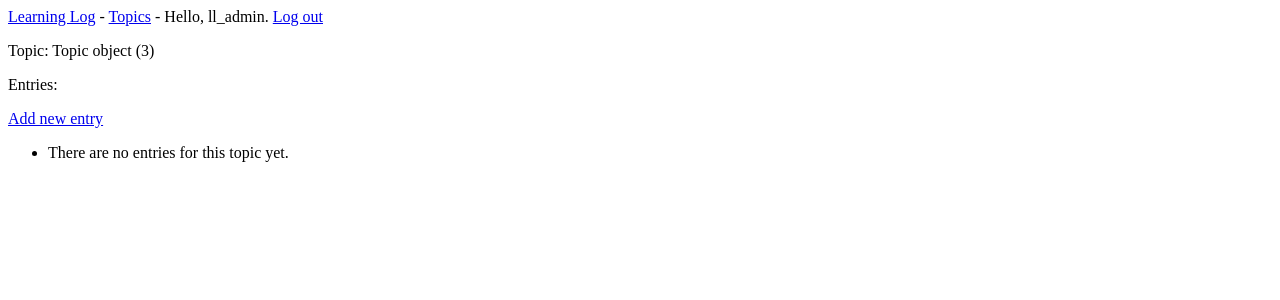
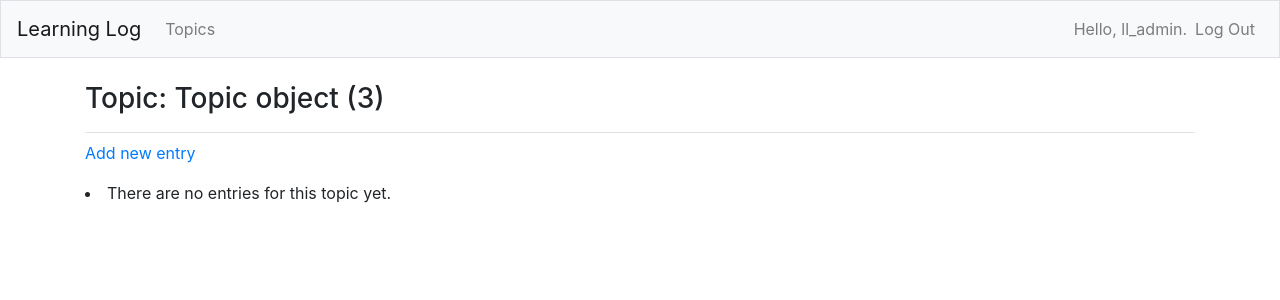
Before and after one commit to mars-sudo/git_practice, a Django app: page /topics/3/ in a window 1280 px wide. Shown: the top 300 px of the page. Run offline with Django 4.2, Linux system fonts and the light colour scheme; a user stored in the database is signed in; data comes from the database, SQL or seed files in the repository; both versions use the stored data as it was after the commit; some libraries are stand-ins or nearby versions.

Commit message:
Added bootstrap to learning log

```diff
--- a/learning_log/learning_logs/templates/learning_logs/base.html
+++ b/learning_log/learning_logs/templates/learning_logs/base.html
@@ -1,13 +1,62 @@
-<p>
-    <a href="{% url 'learning_logs:index' %}">Learning Log</a> -
-    <a href="{% url 'learning_logs:topics' %}">Topics</a> -
-    {% if user.is_authenticated %}
-        Hello, {{ user.username }}.
-        <a href="{% url 'users:logout' %}">Log out</a>
-    {% else %}
-        <a href="{% url 'users:register' %}">Register</a> -
-        <a href="{% url 'users:login' %}">Log in</a>
-    {% endif %}
-</p>
+{% load bootstrap4 %}
 
-{% block content %}{% endblock content %}
+<!doctype html>
+<html lang="en">
+<head>
+    <meta charset="utf-8">
+    <meta name="viewport" content="width=device-width, initial-scale=1, shrink-to-fit=no">
+    <title>Learning Log</title>
+
+    {% bootstrap_css %}
+    {% bootstrap_javascript jquery='full' %}
+
+</head>
+
+<body>
+
+    <nav class="navbar navbar-expand-md navbar-light bg-light mb-4 border">
+        <a class="navbar-brand" href="{% url 'learning_logs:index'%}">Learning Log</a>
+
+        <button class="navbar-toggler" type="button" data-toggle="collapse" data-target="#navbarCollapse"
+            aria-controls="navbarCollapse" aria-expand="false" aria-label="Toggle navigation">
+        <span class="navbar-toggler-icon"></span></button>
+
+        <div class="collapse navbar-collapse" id="navbarCollapse">
+            <ul class="navbar-nav mr-auto">
+                <li class="nav-item">
+                    <a class="nav-link" href="{% url 'learning_logs:topics'%}">Topics</a>
+                </li>
+            </ul>
+            <ul class="navbar-nav ml-auto">
+                {% if user.is_authenticated %}
+                    <li class="nav-item">
+                        <span class="navbar-text"}">Hello, {{ user.username }}.</span>
+                    </li>
+                    <li class="nav-item">
+                        <a class="nav-link" href="{% url 'users:logout' %}">Log Out</a>
+                    </li>
+                    {% else %}
+                    <li class="nav-item">
+                        <a class="nav-link" href="{% url 'users:register' %}">Register</a>
+                    </li>
+                    <li class="nav-item">
+                        <a class="nav-link" href="{% url 'users:login' %}">Log in</a>
+                    </li>
+                    {% endif %}
+            </ul>
+        </div>
+
+    </nav>
+
+    <main role="main" class="container">
+        <div class="pb-2 mb-2 border-bottom">
+            {% block page_header %}{% endblock page_header %}
+        </div>
+        <div>
+            {% block content %}{% endblock content %}
+        </div>
+    </main>
+
+</body>
+
+</html>
--- a/learning_log/learning_logs/templates/learning_logs/topic.html
+++ b/learning_log/learning_logs/templates/learning_logs/topic.html
@@ -1,26 +1,28 @@
 {% extends 'learning_logs/base.html' %}
 
+{% block page_header %}
+    <h3>Topic: {{ topic }}</h3>
+{% endblock page_header %}
+
+
 {% block content %}
-
-    <p>Topic: {{ topic }}</p>
-
-    <p>Entries:</p>
     <p>
         <a href="{% url 'learning_logs:new_entry' topic.id %}">Add new entry</a>
     </p>
-    <ul>
+
         {% for entry in entries %}
-            <li>
-                <p>{{ entry.date_added|date:'M d, Y H:i' }}</p>
-                <p>{{ entry.text|linebreaks }}</p>
-                <p>
-                    <a href="{% url 'learning_logs:edit_entry' entry.id %}">Edit entry</a>
-                </p>
-            </li>
+            <div class="card mb-3">
+                <h4 class="card-header">
+                    {{ entry.date_added|date:'M d, Y H:i' }}
+                    <small><a href="{% url 'learning_logs:edit_entry' entry.id %}">edit entry</a></small>
+                </h4>
+                <div class="card-body">
+                    {{ entry.text|linebreaks }}
+                </div>
+            </div>
 
         {% empty %}
             <li>There are no entries for this topic yet.</li>
         {% endfor %}
-    </ul>
 
 {% endblock content %}
```
Also changed, not shown: learning_log/learning_log/settings.py (+7 -4 lines), learning_log/learning_logs/templates/learning_logs/index.html (+11 -3 lines), learning_log/learning_logs/templates/learning_logs/topics.html (+10 -6 lines), learning_log/users/templates/registration/login.html (+14 -13 lines), learning_log/db.sqlite3.
